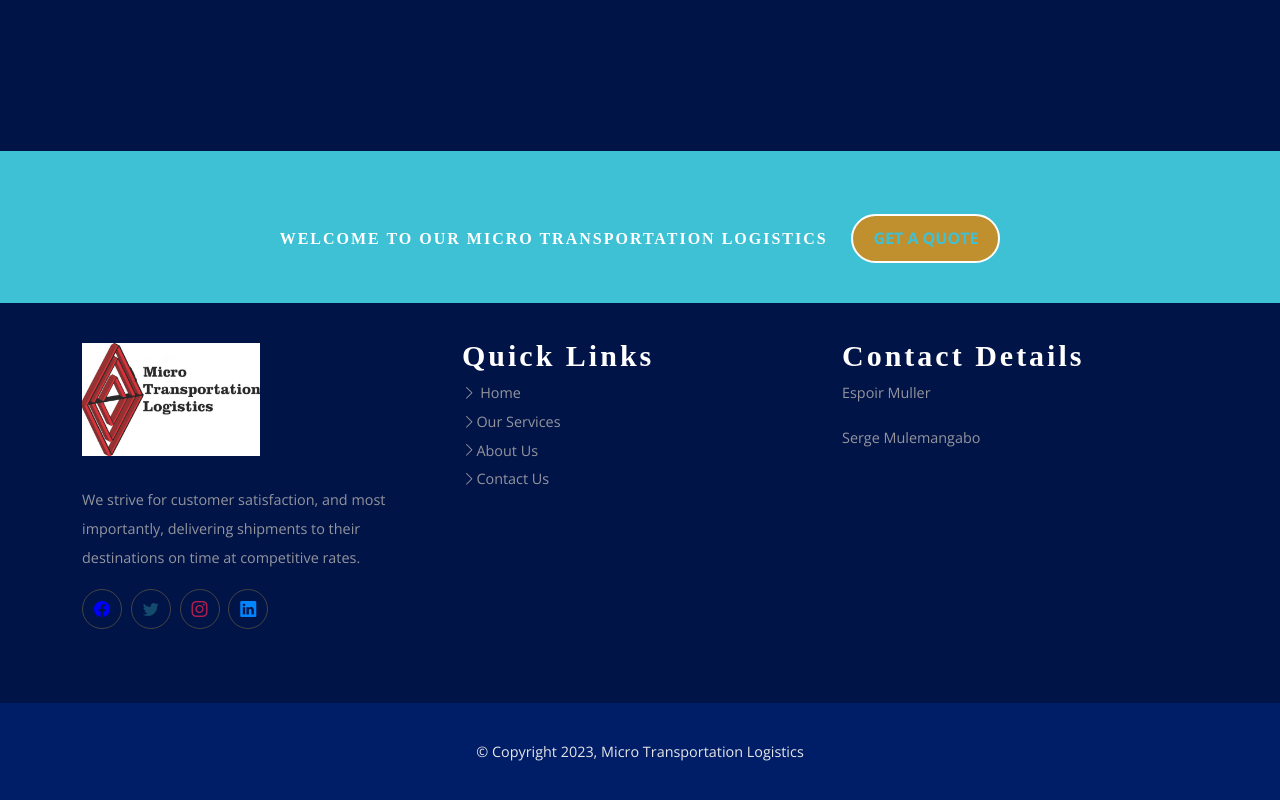
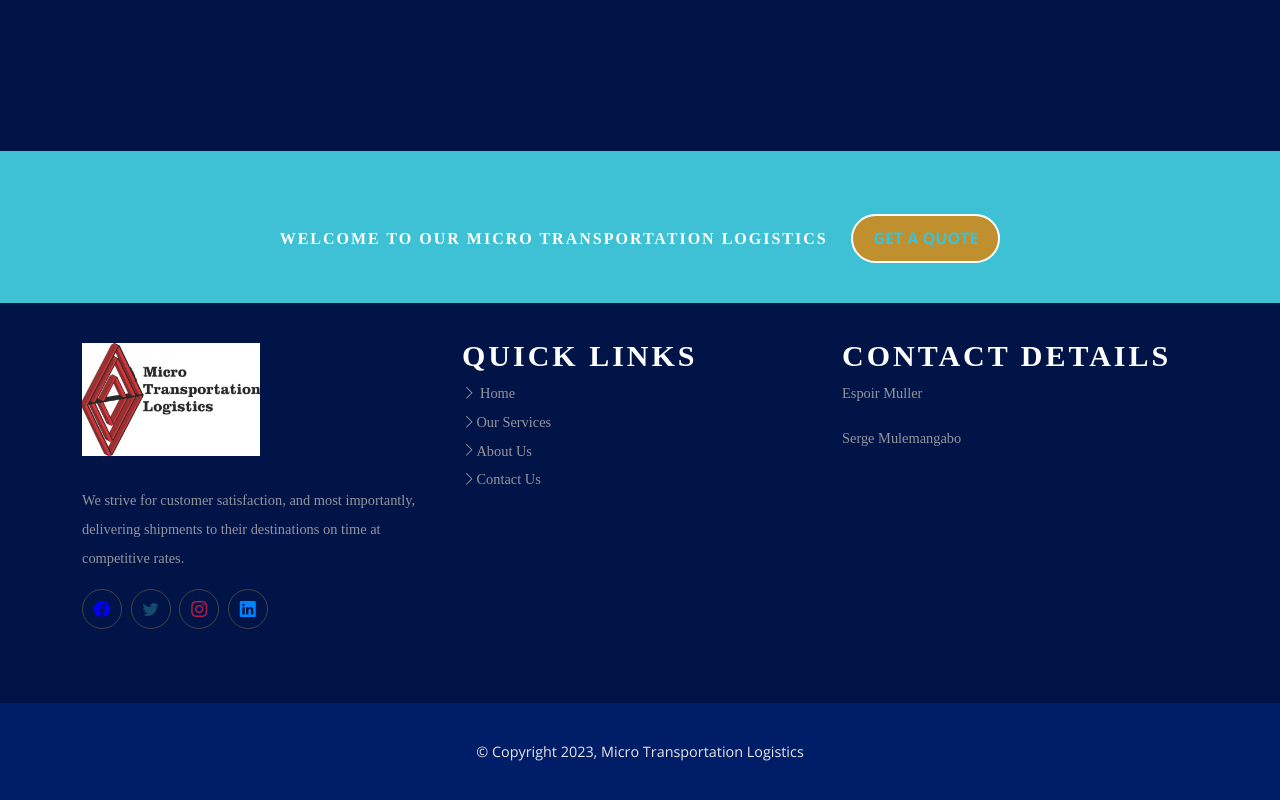
Before and after one commit to danymuziki90/micro, a website: page index.html in a window 1280 px wide. Shown: the part 4983-5783 px from the top of the page. Drawn offline with nearby package versions, Linux system fonts and the light colour scheme; grey boxes are pictures that could not be loaded.

Commit message:
css edit

```diff
--- a/assets/css/style.css
+++ b/assets/css/style.css
@@ -1521,6 +1521,7 @@
   padding-top: 40px;
   background-color: #001447;
   min-height: 400px;
+  font-family: 'Hanken Grotesk';
 }
 
 .footer-head p,
--- a/index.html
+++ b/index.html
@@ -399,7 +399,7 @@
                     <div class="col-md-4 ">
                         <div class="footer-content ">
                             <div class="footer-head ">
-                                <h4>Quick Links</h4>
+                                <h4>QUICK LINKS</h4>
                                 <ul>
                                     <li>
                                         <a class="nav-link scrollto active " href="#hero "><i class="bi bi-chevron-right "></i> Home</a>
@@ -421,7 +421,7 @@
                     <div class="col-md-4 ">
                         <div class="footer-content ">
                             <div class="footer-head ">
-                                <h4>Contact Details</h4>
+                                <h4>CONTACT DETAILS</h4>
                                 <div class="flicker-img ">
                                     <p>Espoir Muller</p>
                                     <p>Serge Mulemangabo</p>
```
